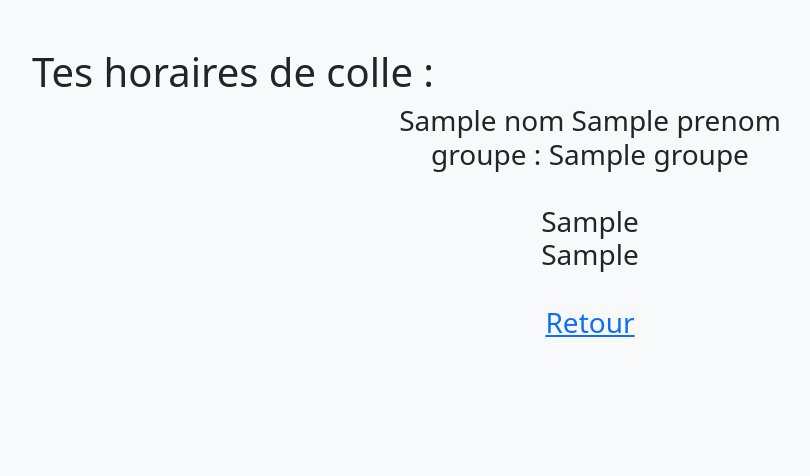
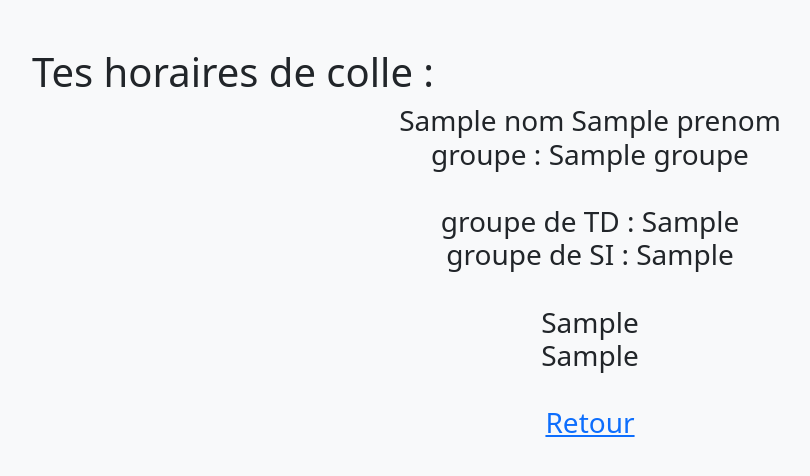
Before and after one commit to marioendc/colle_chatelet, a Flask app: template templates/calendrier.html in a window 1280 px wide. Shown: the top 476 px of the page, without its empty margins (50-860 px from the left). Run offline with Flask 3, Linux system fonts and the light colour scheme; the template is opened without the code that fills it: most values are stand-ins (such as "Sample title", 1, 10 or a date in 2020); parts of the project's set-up code (start-up, migrations or seed data) failed here and were passed over.

Commit message:
ajout du groupe de TD et de SI

```diff
--- a/app.py
+++ b/app.py
@@ -19,6 +19,7 @@ def calendrier():
     amail = request.form["amail"]
     semaine = int(request.form["semaine"])
     #recuperer les horaires dans le xlsx :
+
     #trouver le groupe
     sheet = wb["Créneaux&Salles&listesGroupes"]
     groupe = None
@@ -31,7 +32,6 @@ def calendrier():
 
     #trouver le code colle (ex : A5, P3...)
     sheet = wb["Colloscope pour les étudiants"]
-    #code_colle = sheet.cell(row=semaine+3, column=groupe+1).value
     code_colle = None
     for row in sheet.iter_rows(values_only=True):
         if semaine==row[1]:
@@ -41,6 +41,8 @@ def calendrier():
     #trouver le code horaire (ex : code_horaire1="A5")
     code_horaire1 = code_colle.split(",")[0].strip()
     code_horaire2 = code_colle.split(",")[1].strip()
+    groupe_si = code_colle.split(",")[2].strip()
+    groupe_td = code_colle.split(",")[3].strip()
 
     #trouver les informations des horaires (ex : info_horaire1=....)
     sheet = wb["Créneaux&Salles&listesGroupes"]
@@ -59,7 +61,7 @@ def calendrier():
     if groupe==None:
         return render_template("introuvable.html")
     else:
-        return render_template("calendrier.html", groupe=groupe, prenom=prenom, nom=nom, horaire1=i_horaire1, horaire2=i_horaire2)
+        return render_template("calendrier.html", groupe=groupe, prenom=prenom, nom=nom, horaire1=i_horaire1, horaire2=i_horaire2, groupe_td=groupe_td, groupe_si=groupe_si)
 
 
 
--- a/templates/calendrier.html
+++ b/templates/calendrier.html
@@ -13,6 +13,8 @@
         <h3 class="text-center mb-3">
             {{ nom }} {{ prenom }} <BR>
             groupe : {{ groupe }} <BR><BR>
+            groupe de TD : {{ groupe_td }} <BR>
+            groupe de SI : {{ groupe_si }} <BR><BR>
             {{ horaire1 }} <BR>
             {{ horaire2 }} <BR><BR>
 
```
